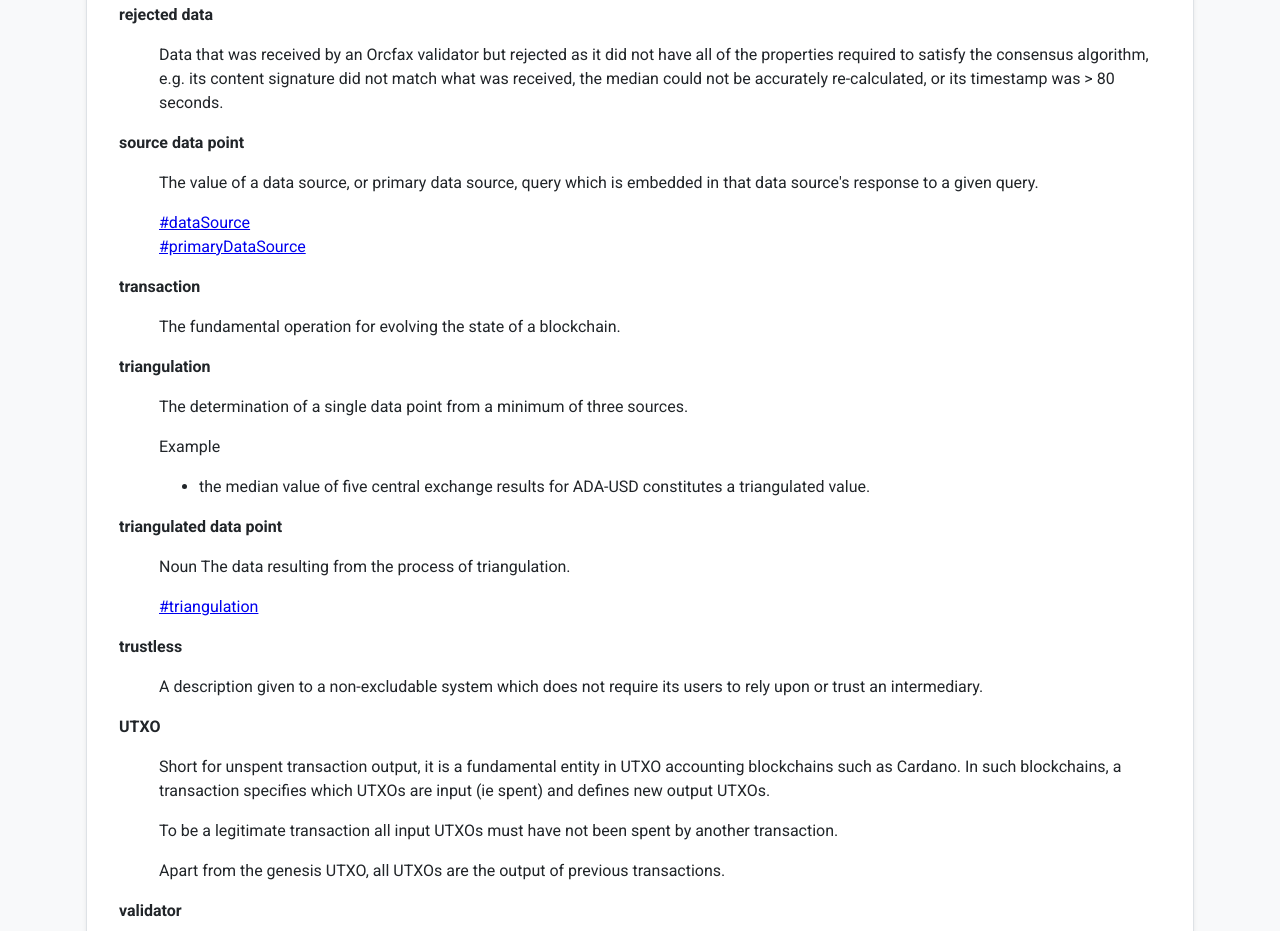
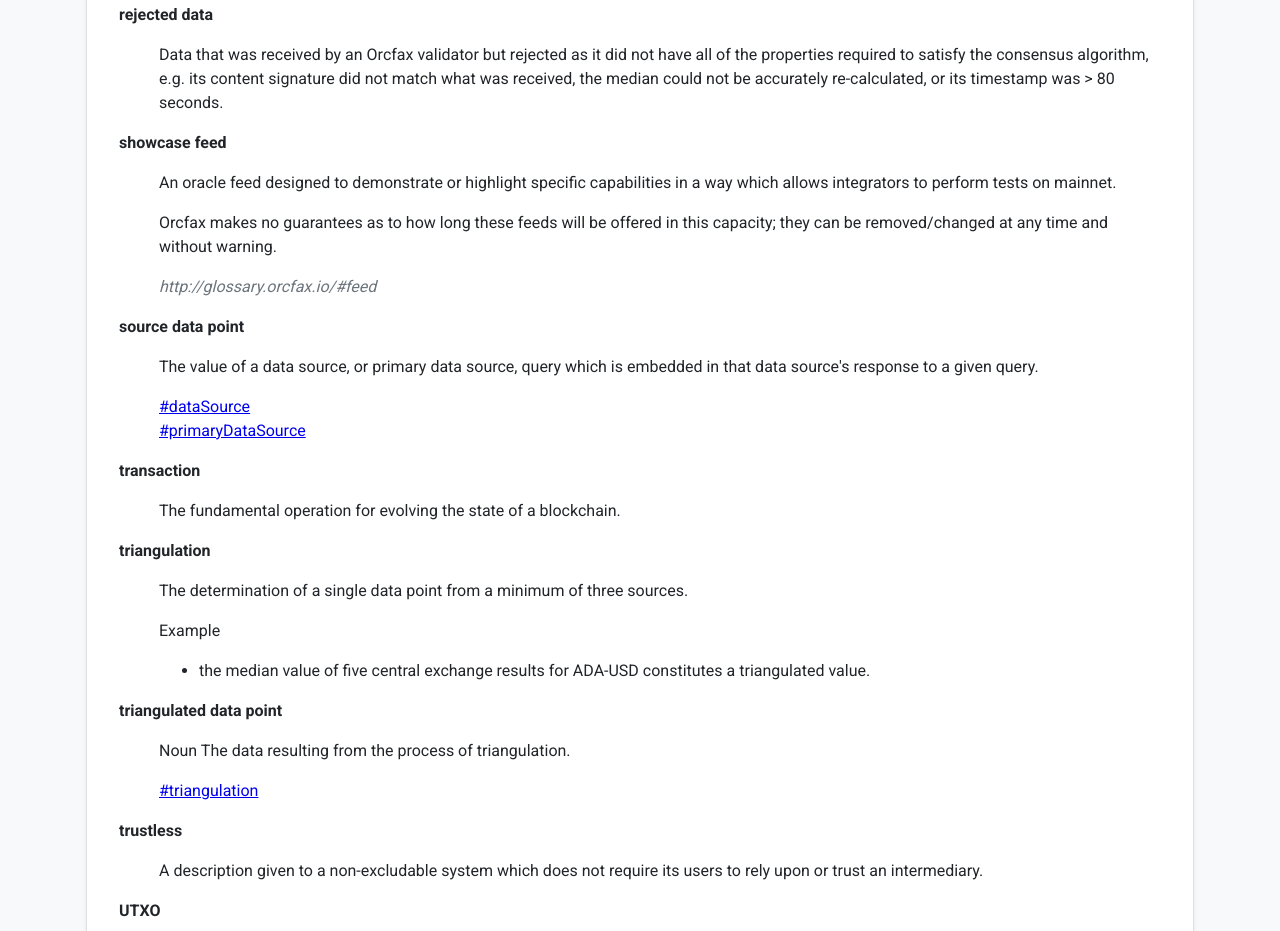
Before and after one commit to orcfax/glossary, a plain HTML site: page docs/index.html in a window 1280 px wide. Shown: the part 4819-5750 px from the top of the page. Drawn offline with Linux system fonts and the light colour scheme.

Commit message:
adds showcaseFeed (#48)

```diff
--- a/docs/index.html
+++ b/docs/index.html
@@ -350,6 +350,15 @@
  </p>
 </dd></div>
 
+<div class="term-container" id="showcaseFeed" typeof="skos:Concept"><dt class="col-12 mt" lang="en" property="skos:prefLabel">showcase feed</dt> <dd class="col-12" lang="en" property="skos:definition"><p> An oracle feed designed to demonstrate or highlight
+ specific capabilities in a way which allows integrators to
+ perform tests on mainnet.</p>
+<p> Orcfax makes no guarantees as to how long these feeds will
+ be offered in this capacity; they can be removed/changed
+ at any time and without warning.
+ </p>
+</dd> <dd class="col-12 alt-label" lang="en" property="skos:broader">http://glossary.orcfax.io/#feed</dd></div>
+
 <div class="term-container" id="sourceDataPoint" typeof="skos:Concept"><dt class="col-12 mt" lang="en" property="skos:prefLabel">source data point</dt> <dd class="col-12" lang="en" property="skos:definition"><p> The value of a data source, or primary data source, query
  which is embedded in that data source&#39;s response to a
  given query.
```
Also changed, not shown: 1 other file.
